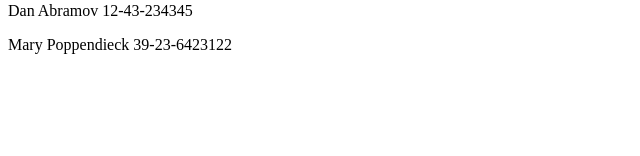
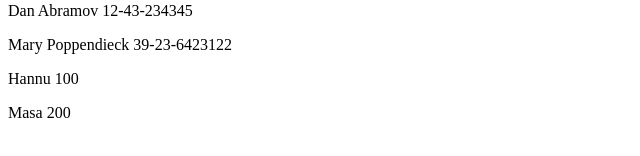
Before and after one commit to hannuee/FullStack, a React (Create React App) app in the folder Osa2/puhelinluettelo/: page / in a window 1280 px wide. Shown: the part 350-506 px from the top of the page, without its empty margins (0-640 px from the left). Built offline with nearby package versions, Linux system fonts and the light colour scheme; data requests are answered from the project's data file.

Commit message:
Tehtävä 2.15 puhelinluettelo step7

```diff
--- a/Osa2/puhelinluettelo/db.json
+++ b/Osa2/puhelinluettelo/db.json
@@ -1,5 +1,5 @@
 {
-    "persons":[
+  "persons": [
     {
       "name": "Arto Hellas",
       "number": "040-123456",
@@ -19,6 +19,16 @@
       "name": "Mary Poppendieck",
       "number": "39-23-6423122",
       "id": 4
+    },
+    {
+      "name": "Hannu",
+      "number": "100",
+      "id": 5
+    },
+    {
+      "name": "Masa",
+      "number": "200",
+      "id": 6
     }
   ]
 }
--- a/Osa2/puhelinluettelo/src/App.js
+++ b/Osa2/puhelinluettelo/src/App.js
@@ -41,9 +41,13 @@
     if(persons.some(person => person.name === newName)) {
       window.alert(`${newName} is already added to phonebook`);
     } else {
-      setPersons(persons.concat(personObject))
-      setNewName('')
-      setNewNumber('')
+      axios
+        .post('http://localhost:3001/persons', personObject)
+        .then(response => {
+          setPersons(persons.concat(response.data))
+          setNewName('')
+          setNewNumber('')
+      })
     }
   }
 
```
Lines whose indentation alone changed are shown as unchanged.
